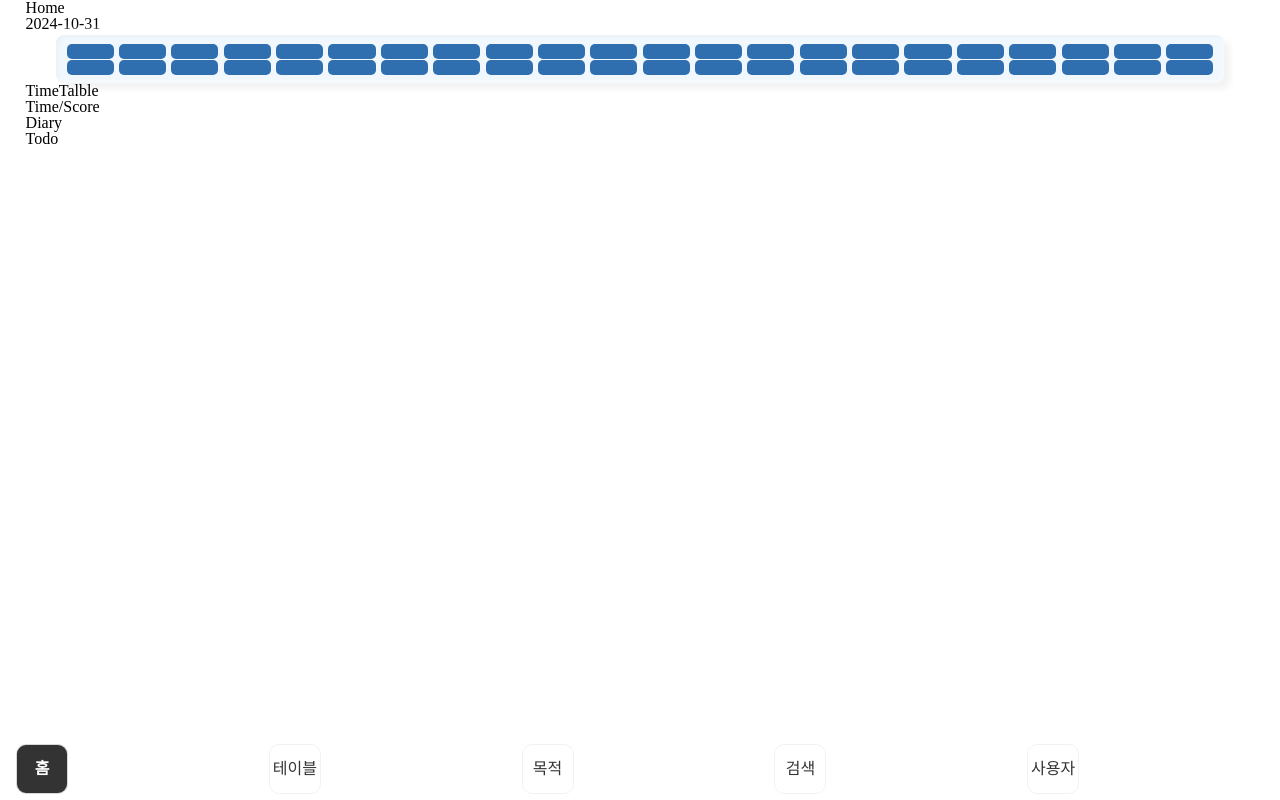
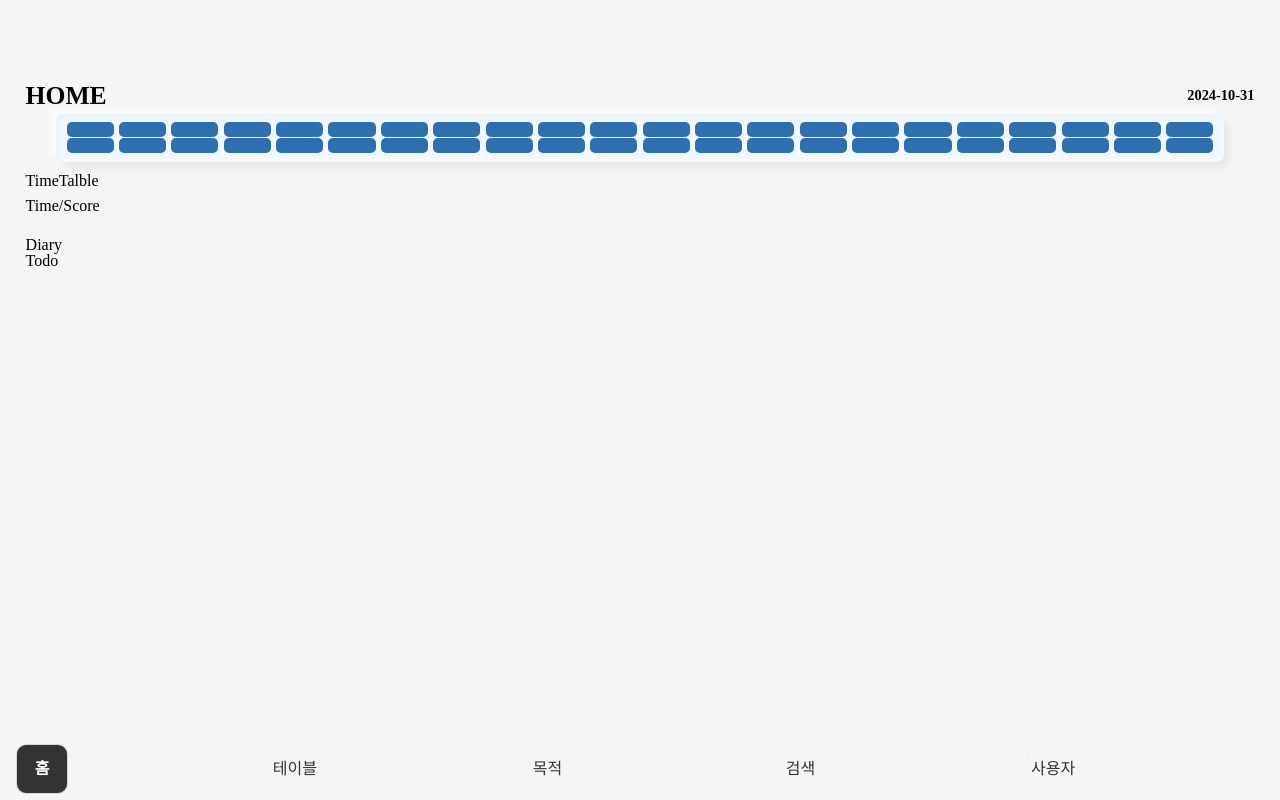
Before and after one commit to UseExponent/Exponent, a React (Vite) app in the folder exponent/: page /Main in a window 1280 px wide. Built offline with nearby package versions, Linux system fonts and the light colour scheme.

Commit message:
Modulation

```diff
--- a/exponent/src/components/Footermenu.jsx
+++ b/exponent/src/components/Footermenu.jsx
@@ -7,6 +7,7 @@ const FooterMenu = styled.footer`
   left: 0px;
   bottom: 0px;
   width: 100%;
+  z-index: 999;
   nav{
     position: relative;
     min-height: 3rem;
--- a/exponent/src/components/Globalstyle.jsx
+++ b/exponent/src/components/Globalstyle.jsx
@@ -6,7 +6,7 @@ const GlobalStyle = createGlobalStyle`
     License: none (public domain)
     */
     html{
-        font-size:62.5%;
+        background: ${({ theme }) => theme.Background};
     }
     html, body, div, span, applet, object, iframe,
     h1, h2, h3, h4, h5, h6, p, blockquote, pre,
--- /dev/null
+++ b/exponent/src/components/NowDate.jsx
@@ -0,0 +1,17 @@
+import { format } from "date-fns";
+import styled from 'styled-components';
+
+const SNowDate = styled.section`
+    font-size: ${({ theme }) => theme.md};
+    font-weight: bold;
+`;
+
+function NowDate() {
+    const dateFns = new Date();
+
+    return (
+        <SNowDate>{format(dateFns,'yyyy-MM-dd')}</SNowDate>
+    )
+}
+
+export default NowDate;
--- /dev/null
+++ b/exponent/src/components/Section.jsx
@@ -0,0 +1,23 @@
+import React from 'react';
+import styled from 'styled-components';
+
+const StyledSection = styled.section`
+    position: relative;
+    width: 96%;
+    padding: 0 2%;
+
+    .top{
+        margin-top: 5rem;
+        h1{
+            font-size: ${({theme}) => theme.lg};
+            font-weight: bold;
+            text-transform: uppercase;
+        }
+    }
+`;
+
+function Section({ children, ...rest }) {
+  return <StyledSection{...rest}>{children}</StyledSection>;
+}
+
+export default Section;
--- a/exponent/src/components/style.js
+++ b/exponent/src/components/style.js
@@ -1,12 +1,7 @@
-
-  const fontSize = {
+const theme = {
   sm: '0.75rem',
-    md: '1.25rem',
-    lg: '1.5rem',
-  };
-
-  const theme = {
-    fontSize,
+  md: '0.9rem',
+  lg: '1.6rem',
   darkBlue: '#2F6EAF',
   Blue: '#499AE6',
   middleBlue: '#499AE9',
--- a/exponent/src/routes/pages/Main.jsx
+++ b/exponent/src/routes/pages/Main.jsx
@@ -1,29 +1,55 @@
-import styled from "styled-components"
-import { format } from "date-fns";
+import styled from "styled-components";
 import Streak from "../../components/Streak";
+import Section from "../../components/Section";
+import NowDate from "../../components/NowDate";
 
-const Section = styled.section`
-  width: 96%;
-  height: 100vh;
-  margin: 0 auto;
+const MainStyled = styled.div`
+  .top{
+    display: grid;
+    grid-template-columns: 1fr;
+    grid-template-rows: 40% 60%;
+    span{
+      position: relative;
+      display: flex;
+      justify-content: space-between;
+      align-items: center;
+      width: 100%;
+    }
+  }
+  .bottom{
+    display: grid;
+    grid-template-columns: 1fr;
+    grid-template-rows: 40% 60%;
+    margin-top: 1rem;
+  }
 `
 
 export default function Main() {
-  const dateFns = new Date();
-
+  /**
+   * 일회성 예시 ))) 컴포넌트 구조 작성규칙
+   * @param {.top, .bottom} ClassName
+   * @param {Layer = 1 || 2 || 3 || 4 else = 1} LayerValue
+   * @param {.top in span > h1 사용 (권장)} .top Format
+   * @returns {MainScreen}
+   */
   return (
     <Section>
-      <div>
-        <p>Home</p>
-        <p>{format(dateFns,'yyyy-MM-dd')}</p>
-        <Streak Layer='2'></Streak>
+      <MainStyled>
+        <div className="top">
+          <span>
+            <h1>Home</h1>
+            <NowDate></NowDate>
+          </span>
+          <Streak Layer='2'>asd</Streak>
         </div>
-      <div>
+        <div className="bottom">
+          {/* 각각의 모듈화 */}
           <div className="TimeTalble">TimeTalble</div>
           <div className="Time/Score">Time/Score</div>
           <div className="Diary">Diary</div>
           <div className="Todo">Todo</div>
         </div>
+      </MainStyled>
     </Section>
   )
 }
```
Lines whose indentation alone changed are shown as unchanged.
